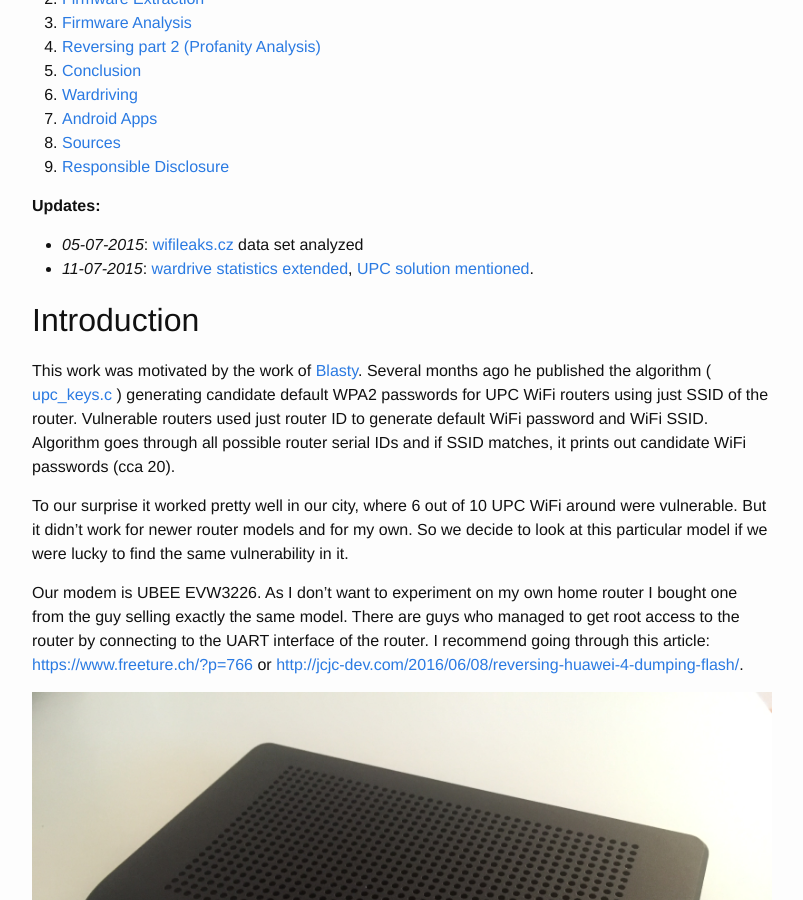
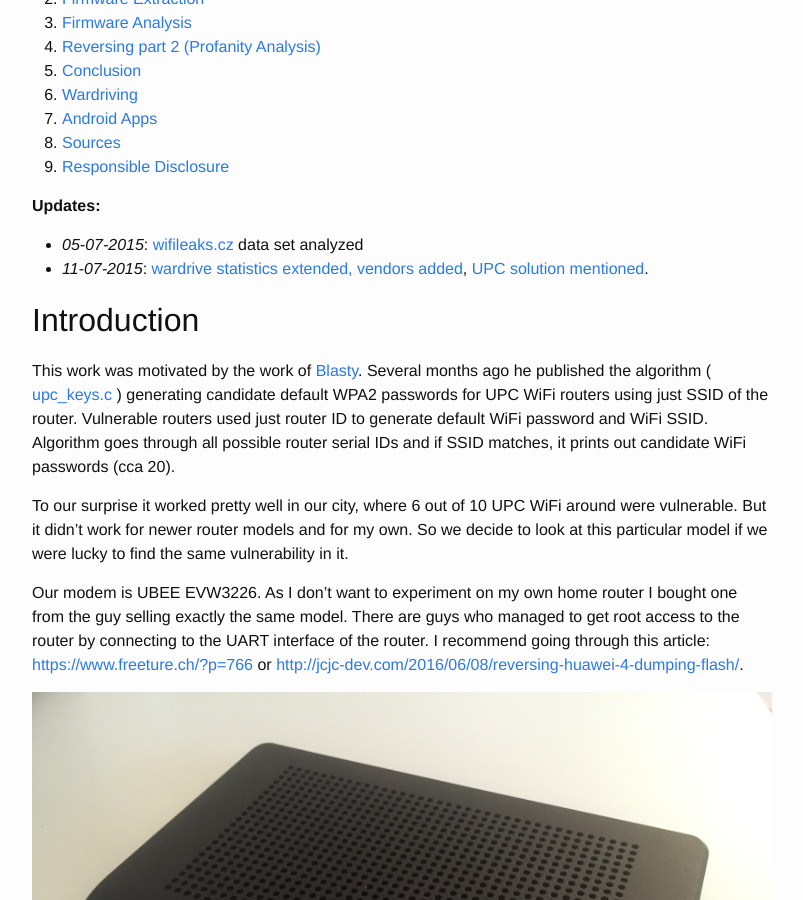
Before and after one commit to yolosec/deadcodeBlog, a Jekyll site: the page built from _posts/2016-06-14-UPC-UBEE-EVW3226-WPA2-Reversing.markdown, in a window 1280 px wide and 900 px high, scrolled down 405 px. Shown: the whole window, without its empty margins (238-1041 px from the left). Built offline with Jekyll 4.4.1, drawn with Linux system fonts in a browser that asks for light colours; formulas are drawn with MathJax 3.

Commit message:
ubee: update note extended

```diff
--- a/_posts/2016-06-14-UPC-UBEE-EVW3226-WPA2-Reversing.markdown
+++ b/_posts/2016-06-14-UPC-UBEE-EVW3226-WPA2-Reversing.markdown
@@ -29,7 +29,7 @@ This blog contains firmware analysis, reversing writeup, function statistical an
 
 
 * _05-07-2015_: [wifileaks.cz](#wifileaks) data set analyzed
-* _11-07-2015_: [wardrive statistics extended](#wifileaks), [UPC solution mentioned](#upc-solution).
+* _11-07-2015_: [wardrive statistics extended, vendors added](#wifileaks), [UPC solution mentioned](#upc-solution).
 
 
 ## Introduction {#introduction}
```
